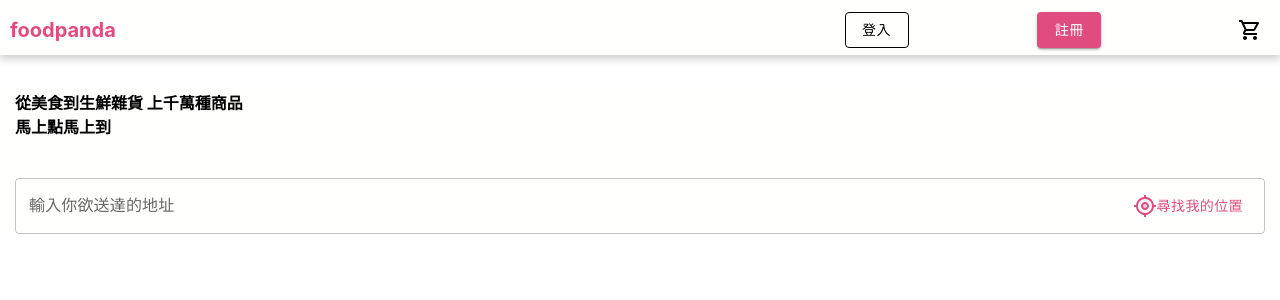
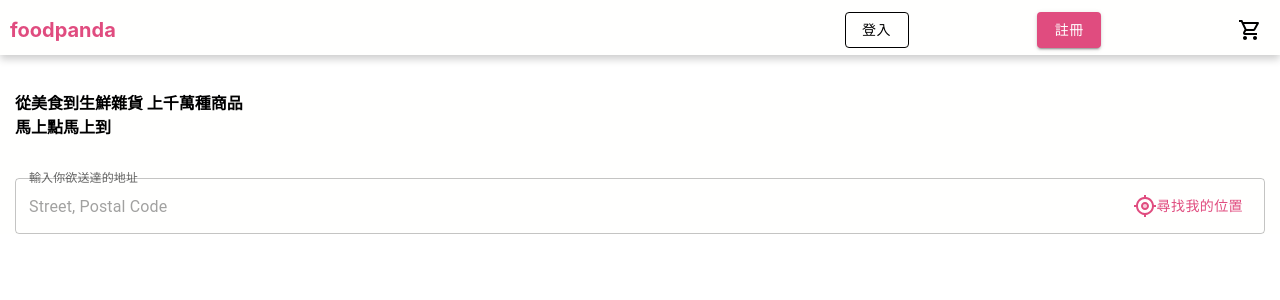
Before and after one commit to nicole930405/software_engineering, a React (Create React App) app in the folder my-app/: page / in a window 1280 px wide. Shown: the top 300 px of the page. Built offline with nearby package versions, Linux system fonts and the light colour scheme; what @mapbox/mapbox-sdk would draw is missing.

Commit message:
輸入地址

```diff
--- a/my-app/src/App.js
+++ b/my-app/src/App.js
@@ -18,6 +18,8 @@ function App() {
 
     const [lng, setLng] = useState(null); //經度
     const [lat, setLat] = useState(null); //緯度
+
+    const [address, setAddress] = useState("");
 
     const handleIconClick = () => {
       if (!IsLogIn) {
@@ -85,8 +87,9 @@ function App() {
             <div>馬上點馬上到</div>
         </div>
         <LoginModal isOpen={LoginModalOpen} onClose={closeLoginModal} origin_state={IsLogIn} now_stage={handle_setIsLogIn}/>
-        <SearchAddress  getLngLat = {handleLngLat}/>
+        <SearchAddress  getLngLat = {handleLngLat} getAddress={setAddress}/>
         {/*{console.log(lng)}*/}
+        {console.log(address)}
     </div>
   );
 }
--- a/my-app/src/search_address/search_address.js
+++ b/my-app/src/search_address/search_address.js
@@ -1,4 +1,4 @@
-import React, { useState } from "react";
+import React, {useEffect, useState} from "react";
 import '../App.css';
 import { FormControl, InputLabel, OutlinedInput, InputAdornment } from '@mui/material';
 import Button from '@mui/material/Button';
@@ -8,7 +8,14 @@ import MapboxClient from '@mapbox/mapbox-sdk/services/geocoding';
 const mapboxToken = 'pk.eyJ1Ijoibmljb2xlbGVpYW4iLCJhIjoiY20yMzZ0dHRxMDJtNTJwcHVhcXBvdnprNSJ9.RbW_OCCI94Cg9M8wOifaOQ';
 const geocodingClient = new MapboxClient({accessToken:mapboxToken});
 
-function SearchAddress({getLngLat}) {
+const city_name=[
+    {en: "Taipei", zh:"臺北市"},
+    {en: "Keelung", zh:"基隆市"},
+    {en: "New Taipei", zh:"新北市"},
+    {en: "Taoyuan", zh:"桃園市"},
+]
+
+function SearchAddress({getLngLat, getAddress}) {
     const [address, setAddress] = useState("");  // 儲存地址
     const [lng, setLng] = useState(null); //經緯度
     const [lat, setLat] = useState(null); //經緯度
@@ -62,18 +69,26 @@ function SearchAddress({getLngLat}) {
             setError("瀏覽器不支援定位");
             setIsFetching(false);
         }
+        //console.log(address);
 
     };
 
+    useEffect(() => {
+        getAddress(address);
+    }, [address])
 
 
     return (
         <div className="search_address">
             <FormControl fullWidth variant="outlined">
-                <InputLabel htmlFor="outlined-adornment-search">輸入你欲送達的地址</InputLabel>
+                <InputLabel htmlFor="outlined-adornment-search" shrink>
+                    輸入你欲送達的地址
+                </InputLabel>
                 <OutlinedInput
                     id="outlined-adornment-search"
                     type="text"
+                    value={address}
+                    onChange={(e) => setAddress(e.target.value)} // 更新 address 狀態
                     endAdornment={
                         <InputAdornment position="end">
                             <Button
@@ -95,8 +110,8 @@ function SearchAddress({getLngLat}) {
                     }
                     label="輸入你欲送達的地址"
                     placeholder="Street, Postal Code"
-                    color='black'
-                    value={address}
+                    color="black"
+                    InputLabelProps={{ shrink: true }}
                 />
             </FormControl>
 
```
